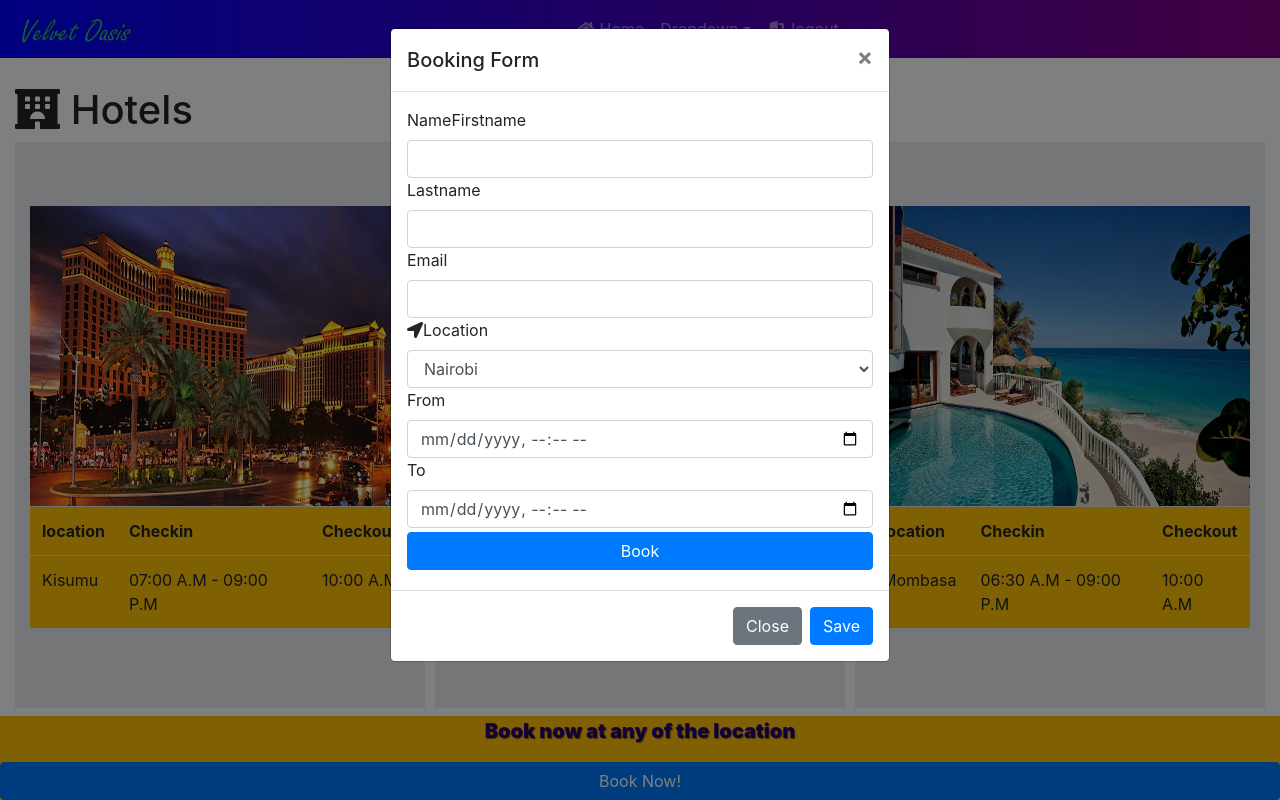
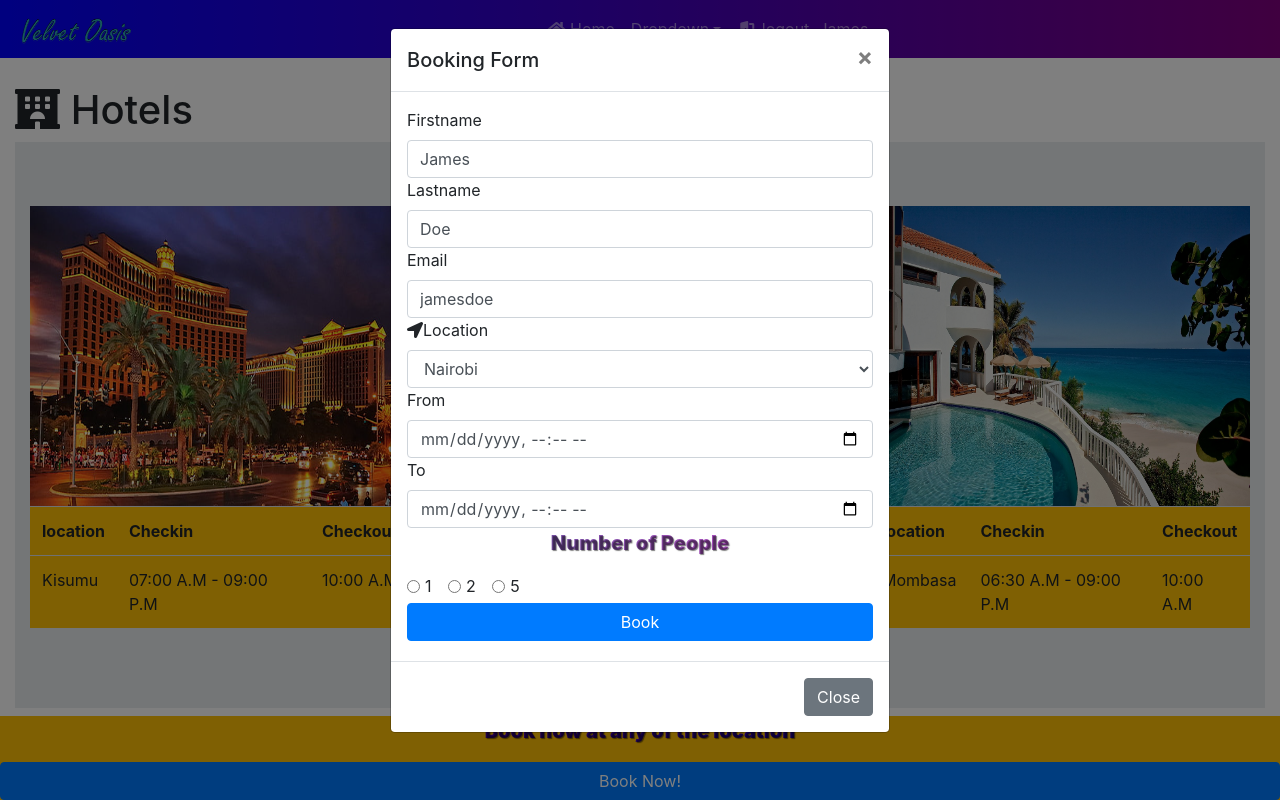
Before and after one commit to nyabokeke/HOTEL-BOOKING, a PHP site: page / in a window 1280 px wide, after a click on "Book Now!". Run offline with PHP 8.4, Linux system fonts and the light colour scheme; a user stored in the database is signed in.

Commit message:
new table booking and ajax

```diff
--- a/assets/css/style.css
+++ b/assets/css/style.css
@@ -5,4 +5,5 @@
 }
 .center{
     text-align: center;
+
 }
--- a/include/session.php
+++ b/include/session.php
@@ -10,7 +10,9 @@ function logindetails() {
         $email = $_SESSION["email"];
         $id = $_SESSION['id'];
         $type = $_SESSION['type'];
-        return array($email, $id, $type);
+        $firstname = $_SESSION['firstname'];
+        $lastname = $_SESSION['lastname'];
+        return array($email, $id, $type, $firstname, $lastname);
     }else{
         return null;
     }
@@ -35,5 +37,9 @@ function message() {
         return null;
     }
 }
+function clearsession(){
+    session_destroy();
+
+}
 
 ?>
--- a/index.php
+++ b/index.php
@@ -1,5 +1,15 @@
 <?php
 require_once "./include/session.php";
+$logindetails =logindetails();
+if($logindetails != null){
+    $email = $logindetails[0];
+    $id = $logindetails[1];
+    $type = $logindetails[2];
+    $firstname = $logindetails[3];
+    $lastname = $logindetails[4];
+}else{
+    header("location:login.php");
+}
 
 ?>
 <!DOCTYPE html>
@@ -73,7 +83,7 @@ require_once "./include/session.php";
                                 </div>
                             </li>
                             <li class="nav-item">
-                                <a class="nav-link" href="./login.php"><i class="fas fa-door-open    "></i> logout</a>
+                                <a class="nav-link" href="./login.php"><i class="fas fa-door-open    "></i> logout, <?php echo $firstname; ?></a>
                             </li>
 
 
@@ -214,14 +224,14 @@ require_once "./include/session.php";
                                 </div>
                                 <div class="modal-body">
                                     <div class="form">
-                                        <form action="./handler.php" method="get">
-                                            <label for="fname">NameFirstname</label>
-                                            <input type="text" name="name" id="name" class="form-control">
+                                        <form>
+                                            <label for="fname">Firstname</label>
+                                            <input type="text" value="<?php echo $firstname; ?>" name="fname" id="fname" class="form-control">
                                             <label for="lname">Lastname</label>
 
-                                            <input type="text" name="lname" id="lname" class="form-control">
+                                            <input value="<?php echo $lastname; ?>" type="text" name="lname" id="lname" class="form-control">
                                             <label for="email">Email</label>
-                                            <input type="email" name="email" id="email" class="form-control">
+                                            <input value="<?php echo $email; ?>" type="email" name="email" id="email" class="form-control">
                                             <label for="Location"><i class="fa fa-location-arrow" aria-hidden="true"></i>Location</label>
                                             <select name="location" id="location" class="form-control">
                                                 <option value="Nairobi">Nairobi</option>
@@ -232,13 +242,28 @@ require_once "./include/session.php";
                                             <input type="datetime-local" name="from" id="from" class="form-control">
                                             <label for="to">To</label>
                                             <input type="datetime-local" name="to" id="to" class="form-control">
-                                            <button class="my-1 book btn btn-primary btn-block">Book</button>
+                                            <p class="center">Number of People</p>
+                                            <div class="form-check form-check-inline">
+                                                <input class="form-check-input" type="radio" name="number_of_people" id="one" value="1">
+                                                <label class="form-check-label" for="onetwo">1</label>
+                                            </div>
+                                            <div class="form-check form-check-inline">
+                                                <input class="form-check-input" type="radio" name="number_of_people" id="two" value="2">
+                                                <label class="form-check-label" for="two">2</label>
+                                            </div>
+                                            <div class="form-check form-check-inline">
+                                                <input class="form-check-input" type="radio" name="number_of_people" id="five" value="5">
+                                                <label class="form-check-label" for="five">5</label>
+                                            </div>
+
+
+                                            <button class="my-1 book-btn btn btn-primary btn-block">Book</button>
                                         </form>
                                     </div>
                                 </div>
                                 <div class="modal-footer">
                                     <button type="button" class="btn btn-secondary" data-dismiss="modal">Close</button>
-                                    <button type="button" class="btn btn-primary">Save</button>
+
                                 </div>
                             </div>
                         </div>
@@ -254,6 +279,7 @@ require_once "./include/session.php";
 <script src="https://cdnjs.cloudflare.com/ajax/libs/twitter-bootstrap/4.6.0/js/bootstrap.min.js"></script>
 <script src="https://cdnjs.cloudflare.com/ajax/libs/OwlCarousel2/2.3.4/owl.carousel.min.js" integrity="sha512-bPs7Ae6pVvhOSiIcyUClR7/q2OAsRiovw4vAkX+zJbw3ShAeeqezq50RIIcIURq7Oa20rW2n2q+fyXBNcU9lrw==" crossorigin="anonymous" referrerpolicy="no-referrer"></script>
 <script>
+$(document).ready(function() {
     $('.overview-top').owlCarousel({
         loop:true,
         margin:10,
@@ -293,7 +319,47 @@ require_once "./include/session.php";
                 items:3
             }
         }
-    })
+    });
+    $('.book-btn').on('click', function(e){
+        e.preventDefault();
+        var fname = $('#fname').val();
+        var lname = $('#lname').val();
+        var email = $('#email').val();
+        var location = $('#location').val();
+        var from = $('#from').val();
+        //to make sure the datetime for from is not empty, input from the form
+        var id = <?php echo $id ?>//get the user ID
+        if(from === ""){
+            alert("from cannot be empty, please fill all fields!!");
+            return;//to break the code
+        }
+        var to = $('#to').val();
+        //to make sure the datetime for to is not empty, input from the form
+        if(to === ""){
+            alert("To cannot be empty, please fill all fields!!");
+            return;//to break the code
+        }
+        // Select the checked radio button
+        var checkedRadioButton = $('input[name="number_of_people"]:checked');
+
+        // Get the value of the checked radio button
+        var checkedValue = checkedRadioButton.val();
+
+        // Log the value to the console (you can use it as needed)
+        //alert(checkedValue);
+
+        $.ajax({
+            url:"./handler.php",
+            method:"GET",
+            data:{bookingform:1,fname,lname,email,location,from,to,id, nop:checkedValue},
+            success:function(data){
+                alert(data);
+            }
+
+        });
+
+    });
+});
 </script>
 </body>
 </html>
--- a/login.php
+++ b/login.php
@@ -71,3 +71,4 @@ include_once "./include/session.php";
 <script src="https://cdnjs.cloudflare.com/ajax/libs/twitter-bootstrap/4.6.0/js/bootstrap.min.js"></script>
 </body>
 </html>
+<?php clearsession();?>
```
Also changed, not shown: db/hotel.sql (+42 -3 lines), handler.php (+26 -0 lines).
